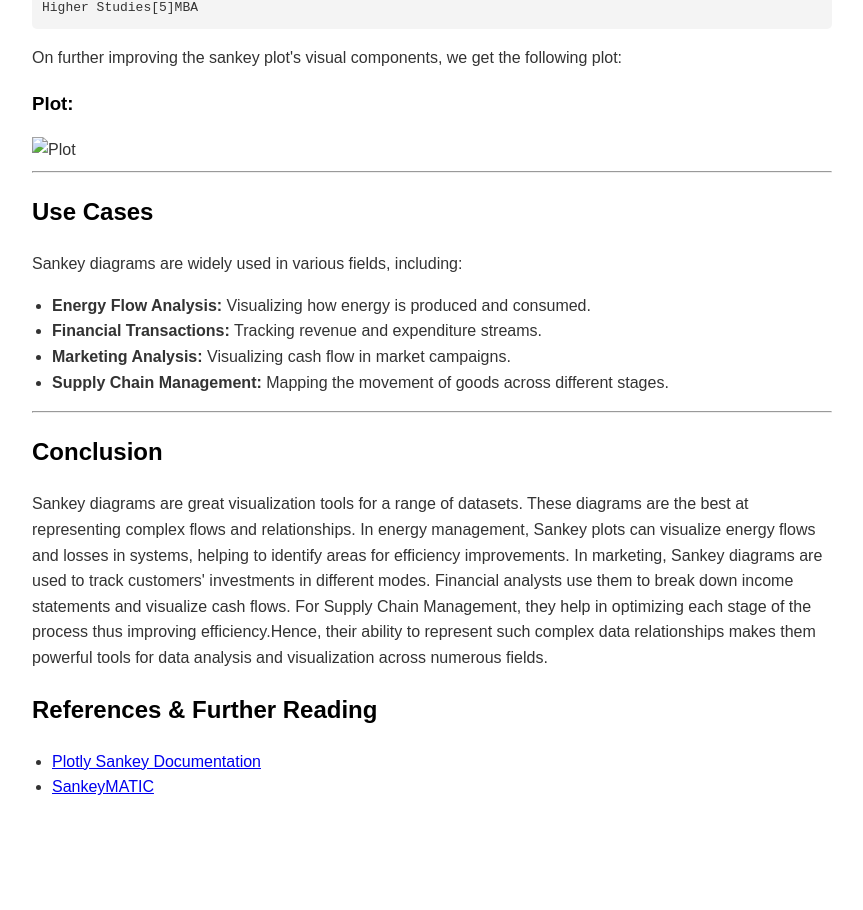
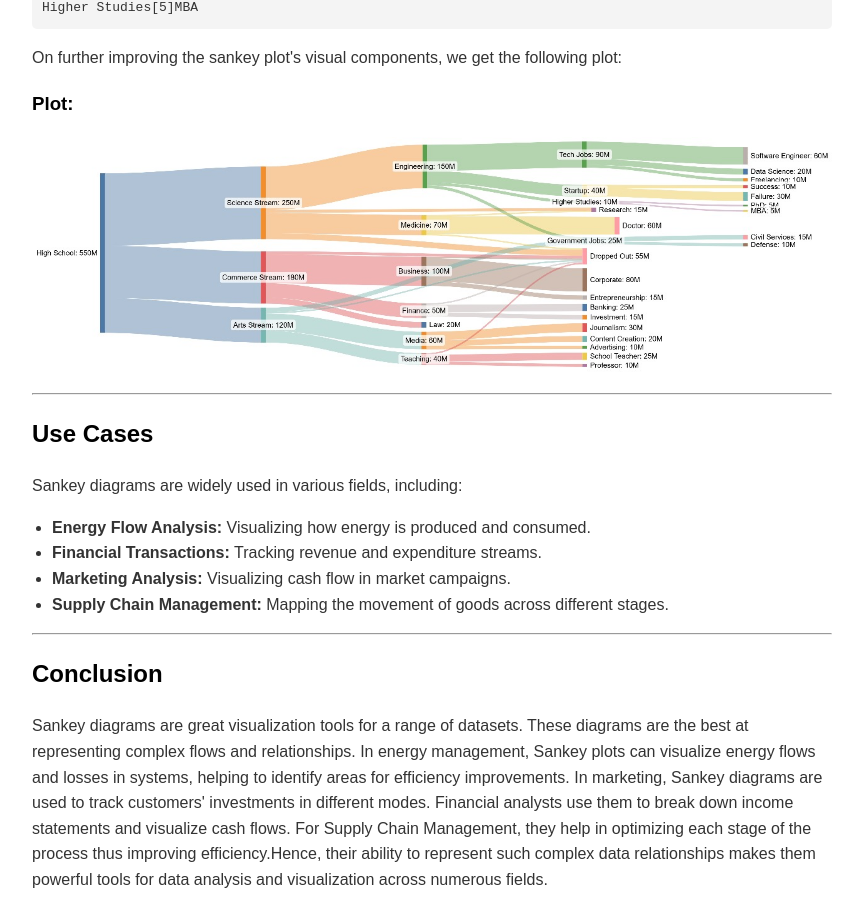
Before and after one commit to slowplum/PSDV-Exposition-Assignment-Sankeyplots, a plain HTML site: page index.html in a window 1280 px wide. Shown: the part 7855-8765 px from the top of the page, without its empty margins (208-1071 px from the left). Before the commit the page ends 8691 px from the top, so only its background shows below. Drawn offline with Linux system fonts and the light colour scheme.

Commit message:
Update index.html
editing a small change to show image

```diff
--- a/index.html
+++ b/index.html
@@ -245,7 +245,7 @@ Higher Studies[5]MBA
 </pre>
 <p></p>On further improving the sankey plot's visual components, we get the following plot:</p>
 <h3>Plot:</h3>
-<img src="i3" alt="Plot" style="max-width:100%; height:auto;">
+<img src="i3.jpg" alt="Plot" style="max-width:100%; height:auto;">
 <hr>
 <h2>Use Cases</h2>
 <p>Sankey diagrams are widely used in various fields, including:</p>
```
